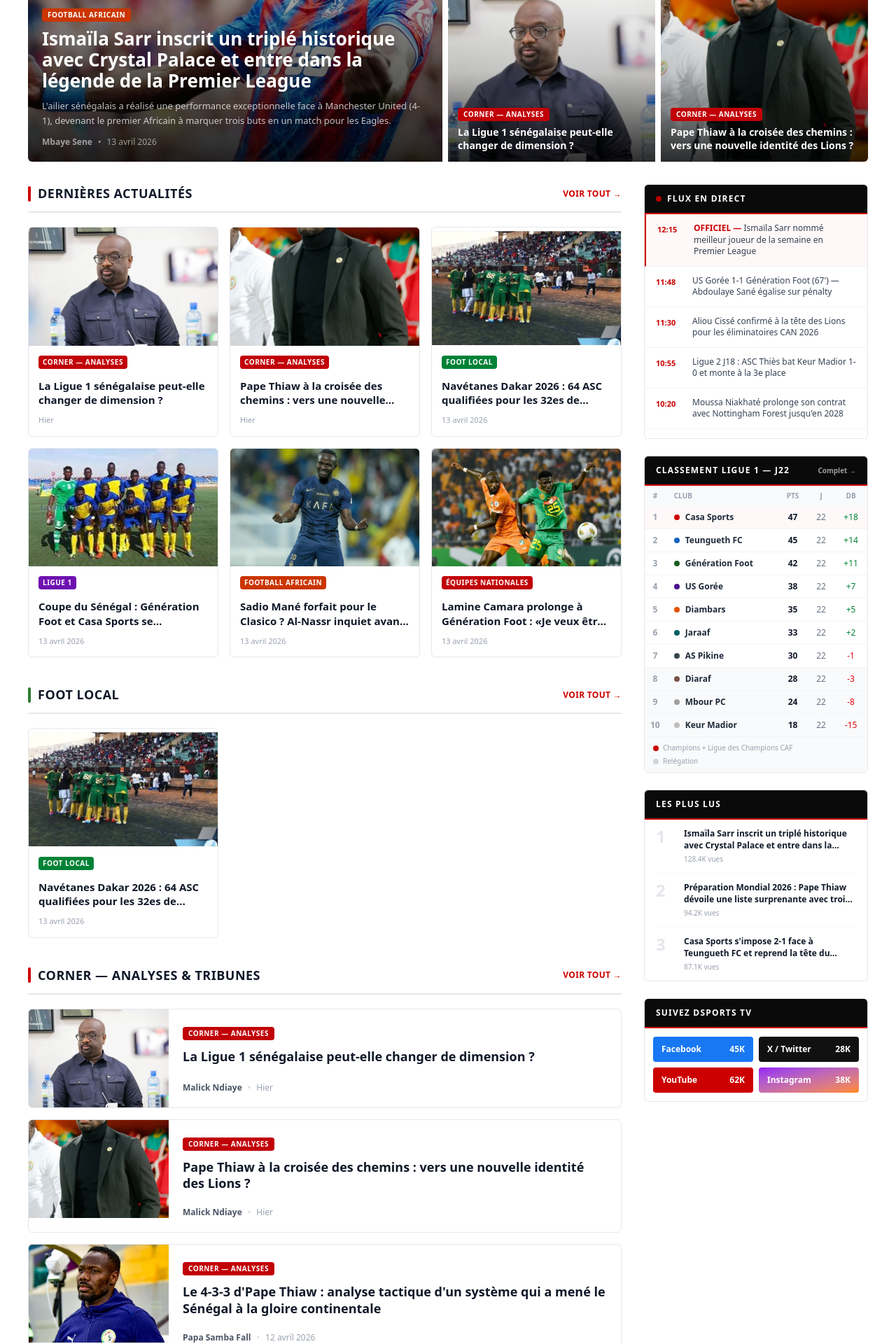
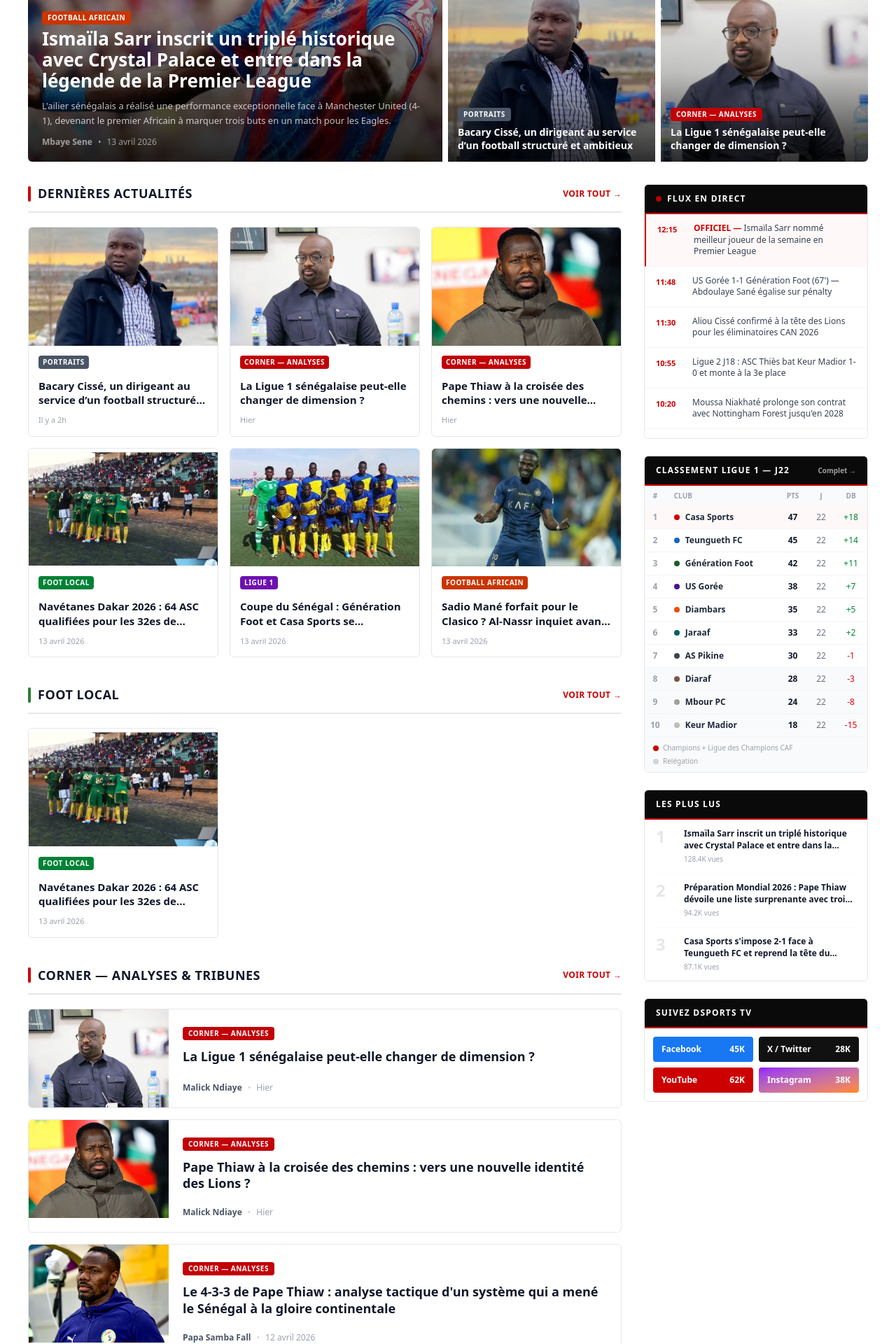
Before and after one commit to likmakk/dsports-app, a Next.js app: page / in a window 1280 px wide. Shown: the part 480-2400 px from the top of the page at 70% size. Built offline with nearby package versions, Linux system fonts and the light colour scheme.

Commit message:
fix: espace card 2

```diff
--- a/src/components/HeroMosaic.tsx
+++ b/src/components/HeroMosaic.tsx
@@ -47,7 +47,7 @@ export default function HeroMosaic({ featured, secondary }: HeroMosaicProps) {
           )}
 
           <div className="absolute bottom-0 left-0 right-0 p-4">
-            <span className={`inline-block text-[10px] font-bold uppercase tracking-wider text-white ${getCategoryColor(featured.category)} px-2 py-0.5 rounded mb-2`}>
+            <span className={`inline-block text-[9px] sm:text-[10px] font-bold uppercase tracking-wider text-white ${getCategoryColor(featured.category)} px-1.5 sm:px-2 py-0.5 rounded mb-1 sm:mb-1.5 whitespace-normal`}>
               {featured.categoryLabel}
             </span>
             <h2 className="text-[21px] font-black text-white leading-[1.2] line-clamp-3 mb-2">
@@ -83,7 +83,7 @@ export default function HeroMosaic({ featured, secondary }: HeroMosaicProps) {
               )}
               <div className="absolute inset-0 bg-gradient-to-t from-black/85 via-black/20 to-transparent" />
               <div className="absolute bottom-0 left-0 right-0 p-3">
-                <span className={`inline-block text-[9px] font-bold uppercase tracking-wider text-white ${getCategoryColor(article.category)} px-1.5 py-0.5 rounded mb-1.5`}>
+                <span className={`inline-block text-[9px] sm:text-[10px] font-bold uppercase tracking-wider text-white ${getCategoryColor(article.category)} px-1.5 sm:px-2 py-0.5 rounded mb-1 sm:mb-1.5 whitespace-normal`}>
                   {article.categoryLabel}
                 </span>
                 <h3 className="text-[13px] font-bold text-white leading-snug line-clamp-2">
@@ -128,7 +128,7 @@ export default function HeroMosaic({ featured, secondary }: HeroMosaicProps) {
           )}
 
           <div className="absolute bottom-0 left-0 right-0 p-5">
-            <span className={`inline-block text-[10px] font-bold uppercase tracking-wider text-white ${getCategoryColor(featured.category)} px-2 py-0.5 rounded mb-2`}>
+            <span className={`inline-block text-[9px] sm:text-[10px] font-bold uppercase tracking-wider text-white ${getCategoryColor(featured.category)} px-1.5 sm:px-2 py-0.5 rounded mb-1 sm:mb-1.5 whitespace-normal`}>
               {featured.categoryLabel}
             </span>
             <h2 className="text-[22px] font-black text-white leading-[1.2] line-clamp-3 mb-2 group-hover:text-gray-200 transition-colors duration-200">
@@ -168,7 +168,7 @@ export default function HeroMosaic({ featured, secondary }: HeroMosaicProps) {
             )}
             <div className="absolute inset-0 bg-gradient-to-t from-black/80 via-black/20 to-transparent" />
             <div className="absolute bottom-0 left-0 right-0 p-3">
-              <span className={`inline-block text-[9px] font-bold uppercase tracking-wider text-white ${getCategoryColor(article.category)} px-1.5 py-0.5 rounded mb-1`}>
+              <span className={`inline-block text-[9px] sm:text-[10px] font-bold uppercase tracking-wider text-white ${getCategoryColor(article.category)} px-1.5 sm:px-2 py-0.5 rounded mb-1 sm:mb-1.5 whitespace-normal`}>
                 {article.categoryLabel}
               </span>
               <h3 className="text-[13px] font-bold text-white leading-snug line-clamp-2 group-hover:text-gray-200 transition-colors">
@@ -212,7 +212,7 @@ export default function HeroMosaic({ featured, secondary }: HeroMosaicProps) {
           )}
 
           <div className="absolute bottom-0 left-0 right-0 p-5">
-            <span className={`inline-block text-[10px] font-bold uppercase tracking-wider text-white ${getCategoryColor(featured.category)} px-2 py-0.5 rounded mb-2.5`}>
+            <span className={`inline-block text-[9px] sm:text-[10px] font-bold uppercase tracking-wider text-white ${getCategoryColor(featured.category)} px-1.5 sm:px-2 py-0.5 rounded mb-1 sm:mb-1.5 whitespace-normal`}>
               {featured.categoryLabel}
             </span>
             <h2 className="text-[26px] font-black text-white leading-[1.15] line-clamp-3 mb-2.5 group-hover:text-gray-200 transition-colors duration-200">
@@ -252,7 +252,7 @@ export default function HeroMosaic({ featured, secondary }: HeroMosaicProps) {
             )}
             <div className="absolute inset-0 bg-gradient-to-t from-black/80 via-black/20 to-transparent" />
             <div className="absolute bottom-0 left-0 right-0 p-3.5">
-              <span className={`inline-block text-[10px] font-bold uppercase tracking-wider text-white ${getCategoryColor(article.category)} px-2 py-0.5 rounded mb-1.5`}>
+              <span className={`inline-block text-[9px] sm:text-[10px] font-bold uppercase tracking-wider text-white ${getCategoryColor(article.category)} px-1.5 sm:px-2 py-0.5 rounded mb-1 sm:mb-1.5 whitespace-normal`}>
                 {article.categoryLabel}
               </span>
               <h3 className="text-[14px] font-bold text-white leading-snug line-clamp-2 group-hover:text-gray-200 transition-colors duration-200">
--- a/src/data/articles.json
+++ b/src/data/articles.json
@@ -179,7 +179,7 @@
   },
   {
     "slug": "analyse-tactique-433-pape-thiaw",
-    "title": "Le 4-3-3 d'Pape Thiaw : analyse tactique d'un système qui a mené le Sénégal à la gloire continentale",
+    "title": "Le 4-3-3 de Pape Thiaw : analyse tactique d'un système qui a mené le Sénégal à la gloire continentale",
     "excerpt": "Depuis la CAN 2022, le bloc équipe nationale a progressivement adopté un pressing haut qui fait la marque de fabrique des Lions.",
     "category": "corner",
     "categoryLabel": "Corner — Analyses",
@@ -292,5 +292,22 @@
     "imageGradient": "linear-gradient(135deg, #880e4f 0%, #6a1040 100%)",
     "imageOrientation": "landscape",
     "tags": ["Lionnes", "CAN Féminine", "Équipe nationale"]
-  }
+  },
+  {
+  "slug": "bacary-cisse-portrait-dirigeant-football-senegalais",
+  "title": "Bacary Cissé, un dirigeant au service d’un football structuré et ambitieux",
+  "excerpt": "De son engagement local à Ziguinchor jusqu’à son rôle au sein du COMEX de la FSF...",
+  "content": "Dans un environnement où le football sénégalais cherche à consolider ses bases...\n\nBacary Cissé fait partie de ceux-là.\n\nDans un contexte où les attentes sont de plus en plus fortes, cette capacité à allier vision et exécution pourrait s’avérer déterminante pour les années à venir.",
+  "category": "portrait",
+  "categoryLabel": "Portraits",
+  "author": "Mbaye Sene",
+  "authorRole": "Contributeur DSports",
+  "publishedAt": "2026-04-21T09:00:00",
+  "timeAgo": "21 avril 2026",
+  "image": "/images/articles/bacary-cisse-portrait.jpeg",
+  "imageGradient": "linear-gradient(135deg, #1f2937 0%, #111827 100%)",
+  "imageOrientation": "landscape",
+  "tags": ["Portrait", "Football sénégalais", "Dirigeant"]
+}
+
 ]
```
Also changed, not shown: public/images/articles/bacary-cisse-portrait.jpeg (added), public/images/articles/papa-thiaw-croisee-chemin.jpeg.
